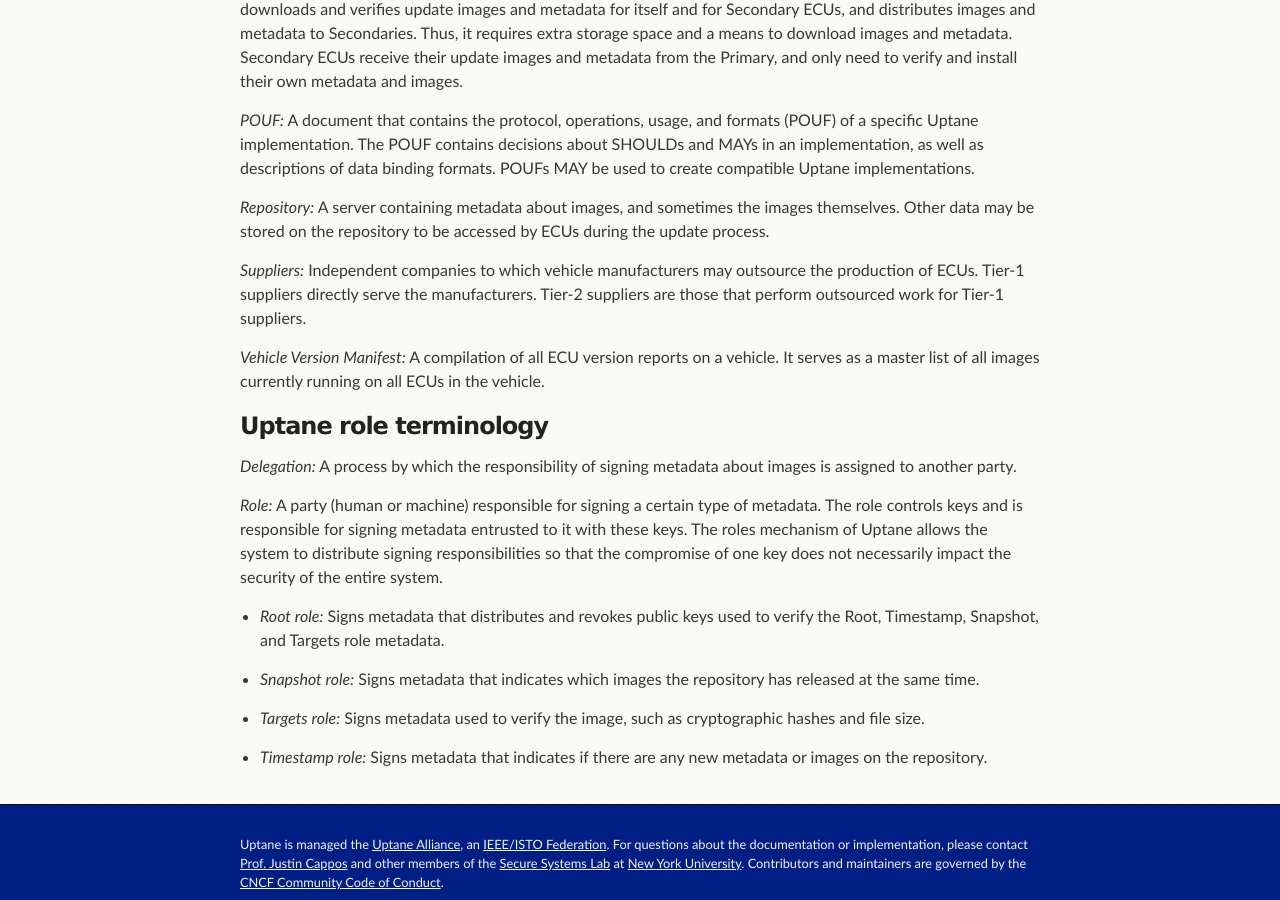
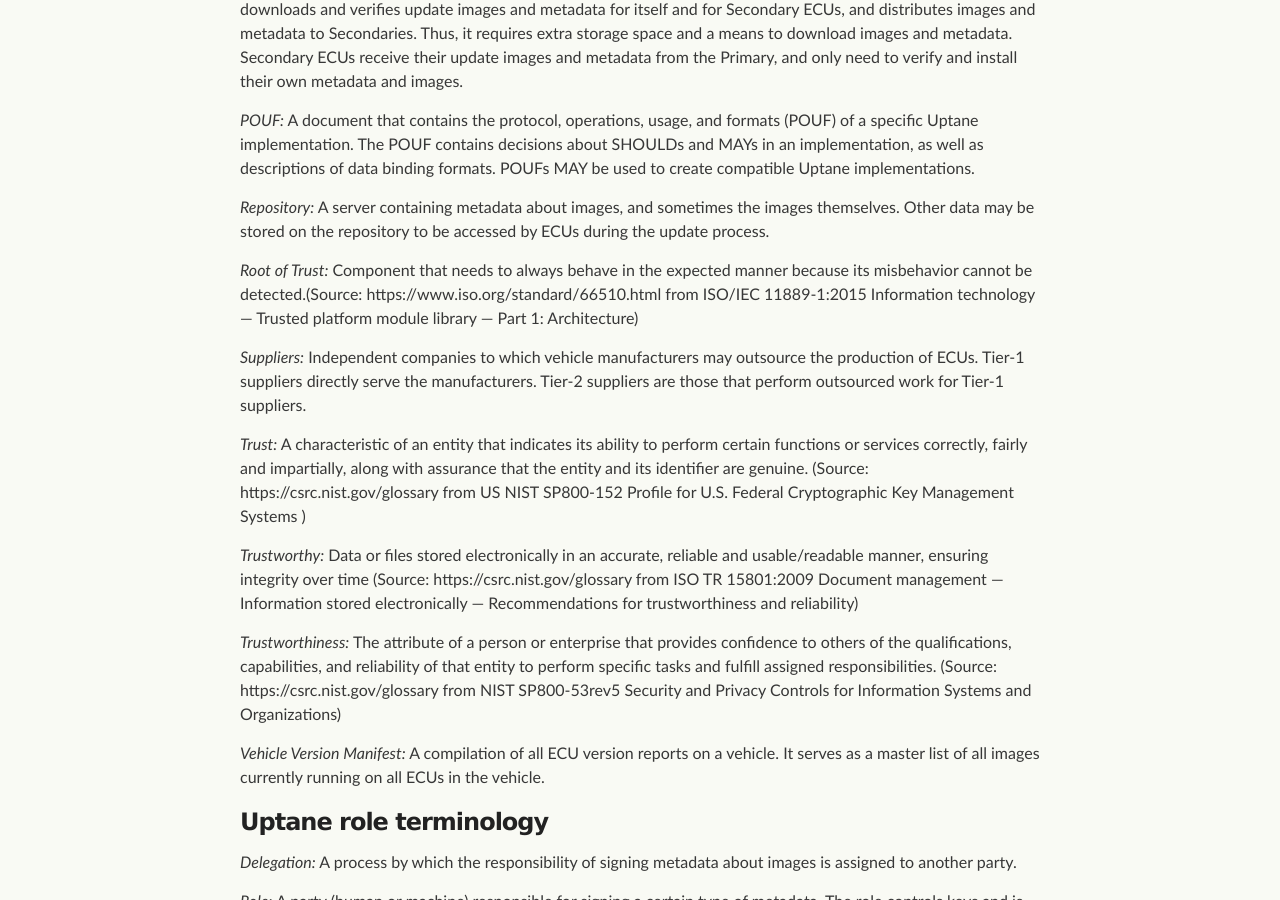
Before and after one commit to uptane/deployment-considerations, a Jekyll site: the page built from glossary.md, in a window 1280 px wide and 900 px high, scrolled down 1021 px. Built offline with Jekyll 4.4.1, drawn with Linux system fonts in a browser that asks for light colours; our own code applies the rules of GitHub Pages for plain Markdown files.

Commit message:
Adding definitions of trust
Resolves Issue #85

```diff
--- a/glossary.md
+++ b/glossary.md
@@ -33,7 +33,33 @@ In order to be considered Uptane-compliant, an implementation MUST follow all of
 
 *Repository:* A server containing metadata about images, and sometimes the images themselves. Other data may be stored on the repository to be accessed by ECUs during the update process.
 
+*Root of Trust:* Component that needs to always behave in the expected manner because its
+misbehavior cannot be detected.(Source: https://www.iso.org/standard/66510.html from ISO/IEC 11889-1:2015 Information technology — Trusted platform
+module library — Part 1: Architecture)
+
 *Suppliers:* Independent companies to which vehicle manufacturers may outsource the production of ECUs. Tier-1 suppliers directly serve the manufacturers. Tier-2 suppliers are those that perform outsourced work for Tier-1 suppliers.
+
+*Trust:* A characteristic of an entity that indicates its ability to perform
+certain functions or services correctly, fairly and
+impartially, along with assurance that the entity and its identifier are
+genuine. (Source: https://csrc.nist.gov/glossary from US NIST SP800-152 Profile for U.S. Federal Cryptographic Key
+Management Systems )
+
+*Trustworthy:* Data or files stored electronically in an accurate, reliable and usable/readable manner,
+ensuring integrity over time (Source: https://csrc.nist.gov/glossary from ISO TR 15801:2009 Document management — Information stored
+electronically — Recommendations for trustworthiness and reliability)
+
+*Trustworthiness:* The attribute of a person or enterprise that provides confidence to others
+of the qualifications, capabilities, and
+reliability of that entity to perform specific tasks and fulfill assigned
+responsibilities. (Source: https://csrc.nist.gov/glossary from NIST SP800-53rev5 Security and Privacy Controls for Information
+Systems and Organizations)
+
+
+
+
+
+
 
 *Vehicle Version Manifest:* A compilation of all ECU version reports on a vehicle. It serves as a master list of all images currently running on all ECUs in the vehicle.
 
```
